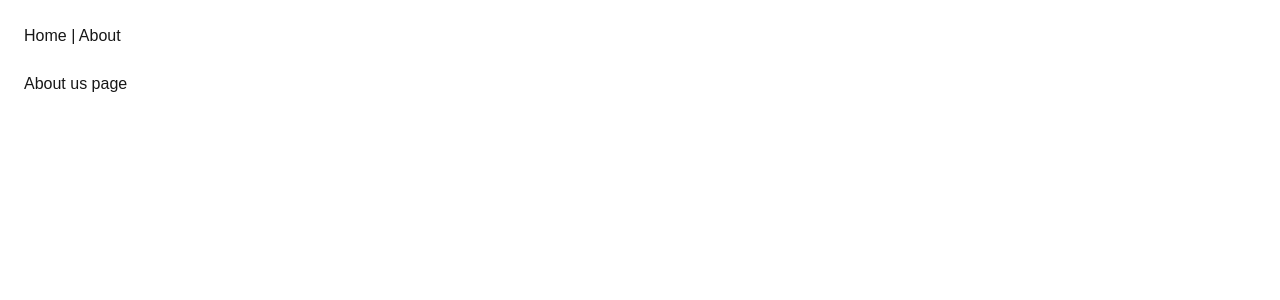
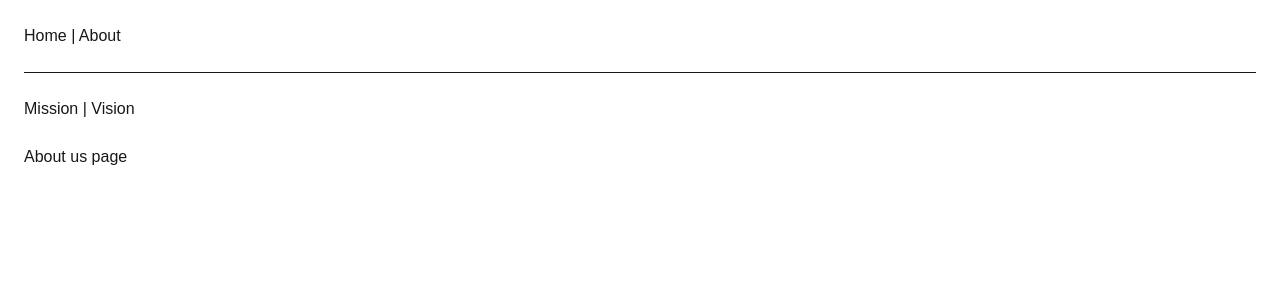
Before and after one commit to SalehAhmed19/next-js, a Next.js app: page /about in a window 1280 px wide. Shown: the top 300 px of the page. Built offline with nearby package versions, Linux system fonts and the light colour scheme.

Commit message:
nested-layout

```diff
--- /dev/null
+++ b/app/about/layout.js
@@ -0,0 +1,8 @@
+export default function AboutLayout({ children }) {
+  return (
+    <div>
+      <nav className="mt-6">Mission | Vision</nav>
+      {children}
+    </div>
+  );
+}
--- a/app/about/page.js
+++ b/app/about/page.js
@@ -1,5 +1,3 @@
-import React from "react";
-
 export default function About() {
   return (
     <main className="mt-6">
--- a/app/layout.js
+++ b/app/layout.js
@@ -22,7 +22,8 @@ export default function RootLayout({ children }) {
       <body
         className={`${geistSans.variable} ${geistMono.variable} antialiased p-6`}
       >
-        <nav>Home | About</nav>
+        <nav className="mb-6">Home | About</nav>
+        <hr />
         {children}
       </body>
     </html>
```
